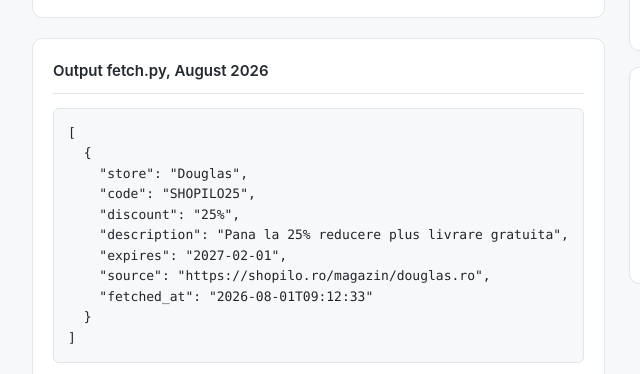
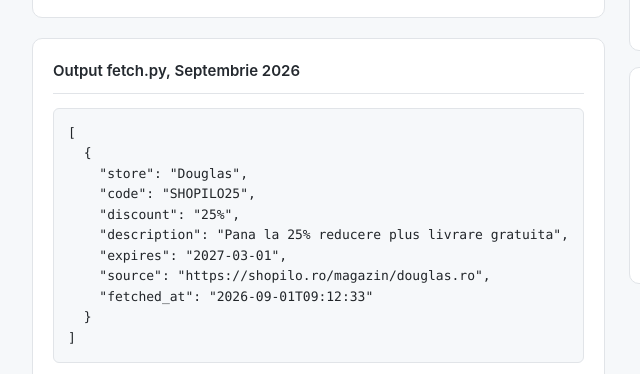
Before and after one commit to shopilo-ro/cod-reducere-douglas, a website: page index.html in a window 1280 px wide. Shown: the part 847-1221 px from the top of the page, 202-842 px from the left. Drawn offline with Linux system fonts and the light colour scheme.

Commit message:
Update Septembrie 2026

```diff
--- a/index.html
+++ b/index.html
@@ -3,11 +3,11 @@
 <head>
   <meta charset="UTF-8">
   <meta name="viewport" content="width=device-width, initial-scale=1.0">
-  <title>Cod reducere Douglas, August 2026 | shopilo.ro</title>
+  <title>Cod reducere Douglas, Septembrie 2026 | shopilo.ro</title>
   <meta name="description" content="Script Python open-source pentru fetch automat de coduri de reducere Douglas. Returneaza cupoane Douglas active in format JSON de pe shopilo.ro.">
   <meta name="robots" content="index, follow">
   <meta property="og:type" content="website">
-  <meta property="og:title" content="Cod reducere Douglas, August 2026 | shopilo.ro">
+  <meta property="og:title" content="Cod reducere Douglas, Septembrie 2026 | shopilo.ro">
   <meta property="og:description" content="Script Python open-source pentru fetch automat de coduri de reducere Douglas de pe shopilo.ro.">
   <meta property="og:url" content="https://shopilo-ro.github.io/cod-reducere-douglas/">
   <script type="application/ld+json">{
@@ -57,7 +57,7 @@
   ]
 }</script>
   <script type="application/ld+json">{"@context": "https://schema.org", "@type": "BreadcrumbList", "itemListElement": [{"@type": "ListItem", "position": 1, "name": "Shopilo Dev", "item": "https://shopilo-ro.github.io"}, {"@type": "ListItem", "position": 2, "name": "Cod reducere Douglas", "item": "https://shopilo-ro.github.io/cod-reducere-douglas/"}]}</script>
-  <script type="application/ld+json">{"@context": "https://schema.org", "@type": "WebPage", "name": "Cod reducere Douglas | shopilo.ro", "description": "Cele mai bune coduri de reducere Douglas. Cupoane Douglas active, voucher Douglas si oferte exclusive pe shopilo.ro.", "url": "https://shopilo-ro.github.io/cod-reducere-douglas/", "dateModified": "2026-08-01", "isPartOf": {"@type": "WebSite", "name": "Shopilo Dev", "url": "https://shopilo-ro.github.io"}, "about": {"@type": "Thing", "name": "Douglas"}}</script>
+  <script type="application/ld+json">{"@context": "https://schema.org", "@type": "WebPage", "name": "Cod reducere Douglas | shopilo.ro", "description": "Cele mai bune coduri de reducere Douglas. Cupoane Douglas active, voucher Douglas si oferte exclusive pe shopilo.ro.", "url": "https://shopilo-ro.github.io/cod-reducere-douglas/", "dateModified": "2026-09-01", "isPartOf": {"@type": "WebSite", "name": "Shopilo Dev", "url": "https://shopilo-ro.github.io"}, "about": {"@type": "Thing", "name": "Douglas"}}</script>
   <style>
     *{margin:0;padding:0;box-sizing:border-box}
     body{font-family:-apple-system,BlinkMacSystemFont,'Segoe UI',sans-serif;background:#f6f8fa;color:#212529;line-height:1.6}
@@ -174,16 +174,16 @@
     </div>
 
     <div class="card">
-      <h2>Output fetch.py, August 2026</h2>
+      <h2>Output fetch.py, Septembrie 2026</h2>
       <pre><code>[
   {
     "store": "Douglas",
     "code": "SHOPILO25",
     "discount": "25%",
     "description": "Pana la 25% reducere plus livrare gratuita",
-    "expires": "2027-02-01",
+    "expires": "2027-03-01",
     "source": "https://shopilo.ro/magazin/douglas.ro",
-    "fetched_at": "2026-08-01T09:12:33"
+    "fetched_at": "2026-09-01T09:12:33"
   }
 ]</code></pre>
       <table style="margin-top:14px">
```
